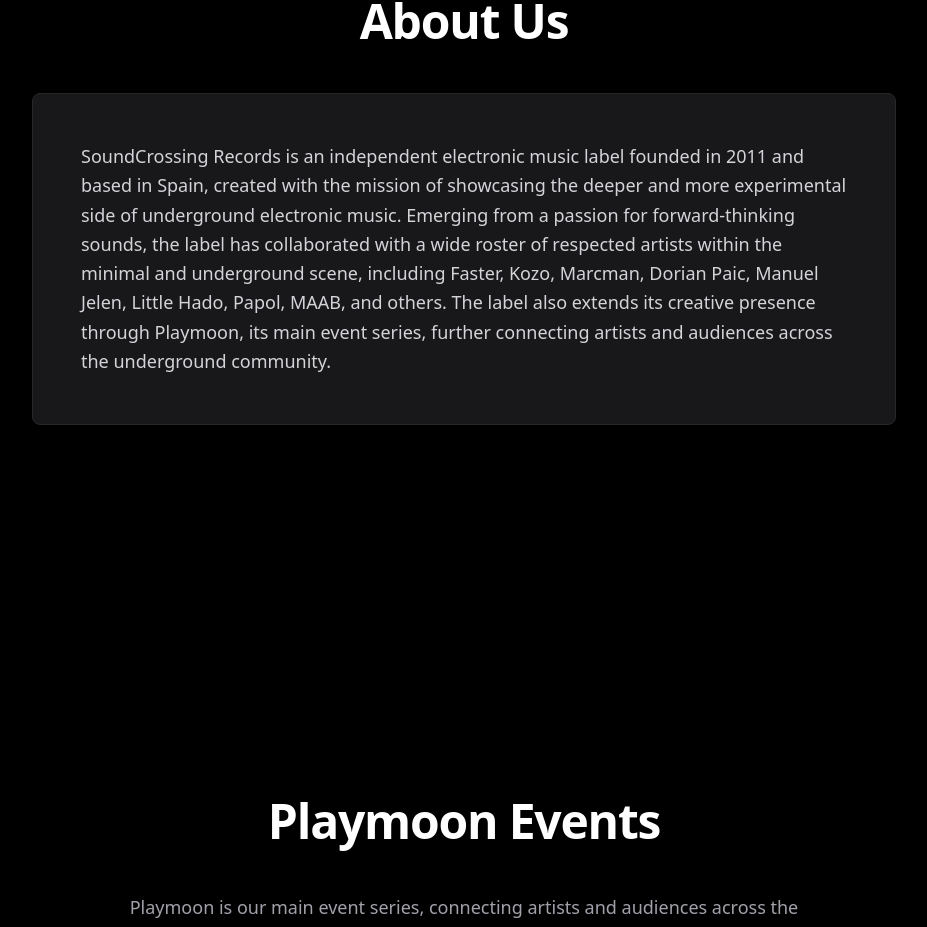
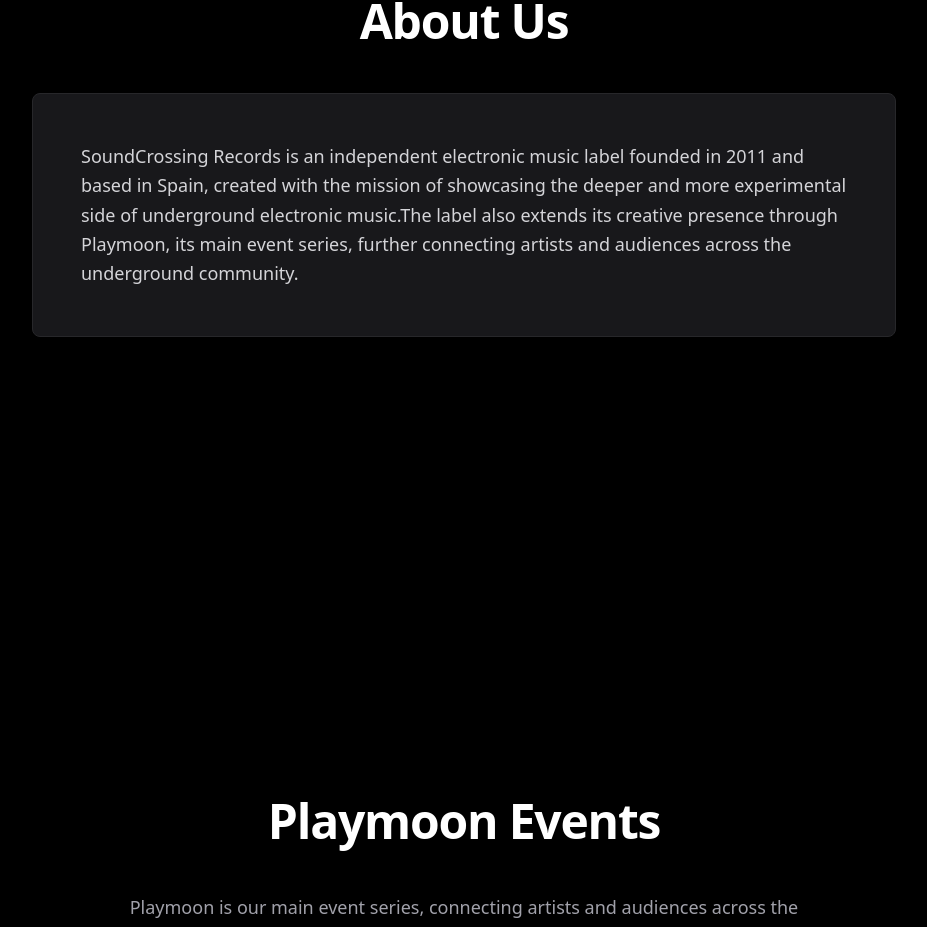
Before and after one commit to Jodlerx0/SoundCrossing-Records, a React (Vite) app: page / in a window 1280 px wide. Shown: the part 1911-2838 px from the top of the page, without its empty margins (176-1103 px from the left). Built offline with nearby package versions, Linux system fonts and the light colour scheme.

Commit message:
Update AboutUs.tsx

```diff
--- a/src/components/AboutUs.tsx
+++ b/src/components/AboutUs.tsx
@@ -8,10 +8,7 @@ function AboutUs() {
         <div className="bg-zinc-900 border border-zinc-800 rounded-lg p-8 md:p-12">
           <p className="text-lg leading-relaxed text-zinc-300">
             SoundCrossing Records is an independent electronic music label founded in 2011 and based in Spain,
-            created with the mission of showcasing the deeper and more experimental side of underground electronic music.
-            Emerging from a passion for forward‑thinking sounds, the label has collaborated with a wide roster of
-            respected artists within the minimal and underground scene, including Faster, Kozo, Marcman, Dorian Paic,
-            Manuel Jelen, Little Hado, Papol, MAAB, and others. The label also extends its creative presence through
+            created with the mission of showcasing the deeper and more experimental side of underground electronic music.The label also extends its creative presence through
             Playmoon, its main event series, further connecting artists and audiences across the underground community.
           </p>
         </div>
```
